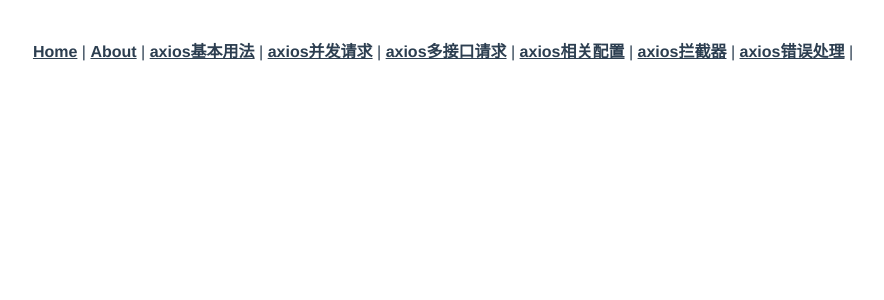
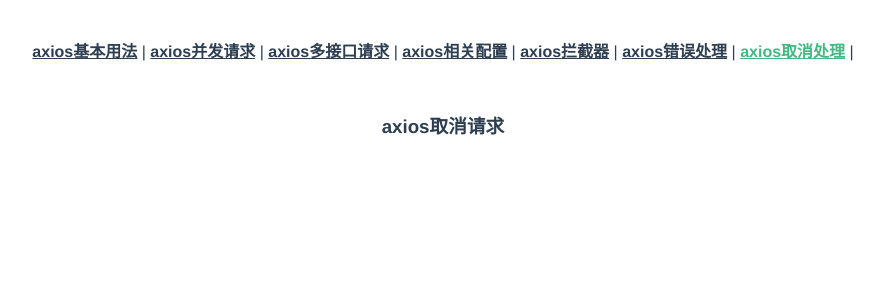
Before and after one commit to hicai/vue-axios, a Vue app: page /lx7 in a window 1280 px wide. Shown: the top 300 px of the page, without its empty margins (197-1081 px from the left). Built offline with nearby package versions, Linux system fonts and the light colour scheme.

Commit message:
取消请求处理

```diff
--- a/src/App.vue
+++ b/src/App.vue
@@ -1,14 +1,13 @@
 <template>
   <div id="app">
     <div id="nav">
-      <router-link to="/">Home</router-link> |
-      <router-link to="/about">About</router-link> |
       <router-link to="/lx">axios基本用法</router-link> |
       <router-link to="/lx2">axios并发请求</router-link> |
       <router-link to="/lx3">axios多接口请求</router-link> |
       <router-link to="/lx4">axios相关配置</router-link> |
       <router-link to="/lx5">axios拦截器</router-link> |
-       <router-link to="/lx6">axios错误处理</router-link> |
+      <router-link to="/lx6">axios错误处理</router-link> |
+      <router-link to="/lx7">axios取消处理</router-link> |
     </div>
     <router-view/>
   </div>
--- a/src/router/index.js
+++ b/src/router/index.js
@@ -48,7 +48,12 @@
   }, {
     path:'/lx6',
     name:'axios错误处理',
-    component:()=>import('../views/lx5.vue')
+    component:()=>import('../views/lx6.vue')
+  },
+  {
+    path:'/lx7',
+    name:'axios取消处理',
+    component:()=>import('../views/lx7.vue')
   }
 ]
 
--- /dev/null
+++ b/src/views/lx7.vue
@@ -0,0 +1,49 @@
+<template>
+  <div>
+      <h3>axios取消请求</h3>
+  </div>
+</template>
+
+<script>
+import axios from 'axios'
+export default {
+  created(){
+       // 用于取消正在进行的http请求（了解）
+       let source = axios.CancelToken.source()
+
+       //发起请求
+       axios.get('/data.json',
+        {
+        //   params:{
+           //取消请求参数 在get里面是第二个参数
+           // 这里声明的cancelToken其实相当于是一个标记，
+           // 当我们要取消请求的时候，可以通过这个找到该请求
+           cancelToken:source.token
+
+        // }
+       }).then(res=>{
+           console.log(res)
+       }).catch(err=>{
+           //如果调用了cancel方法，那么这里的err就是cancel传入的信息
+           console.log(err)
+
+       })
+
+       //如果是post请求
+    //    axios.post('/data.json',{
+    //      //data参数
+    //       id:1
+    //    },{
+    //        //post请求在第三个参数
+    //        cancelToken:source.token
+    //    }).then(res=>{
+    //        console.log(res)
+    //    })
+
+       //取消请求(message可选)
+        source.cancel('这里你可以输出一些信息，可以在catch中拿到')
+      }
+}
+</script>
+<style lang="scss" scoped>
+</style>
```
